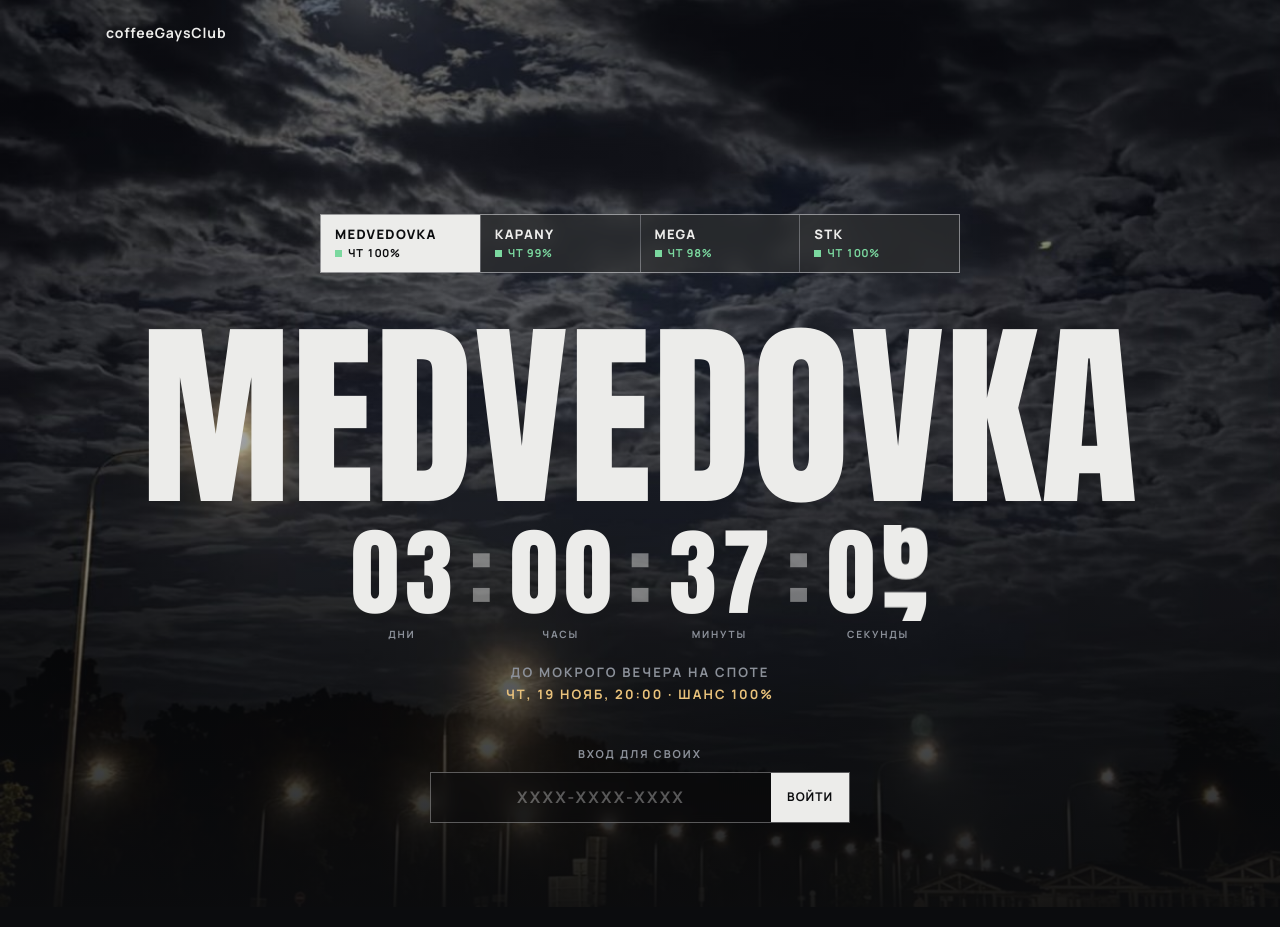
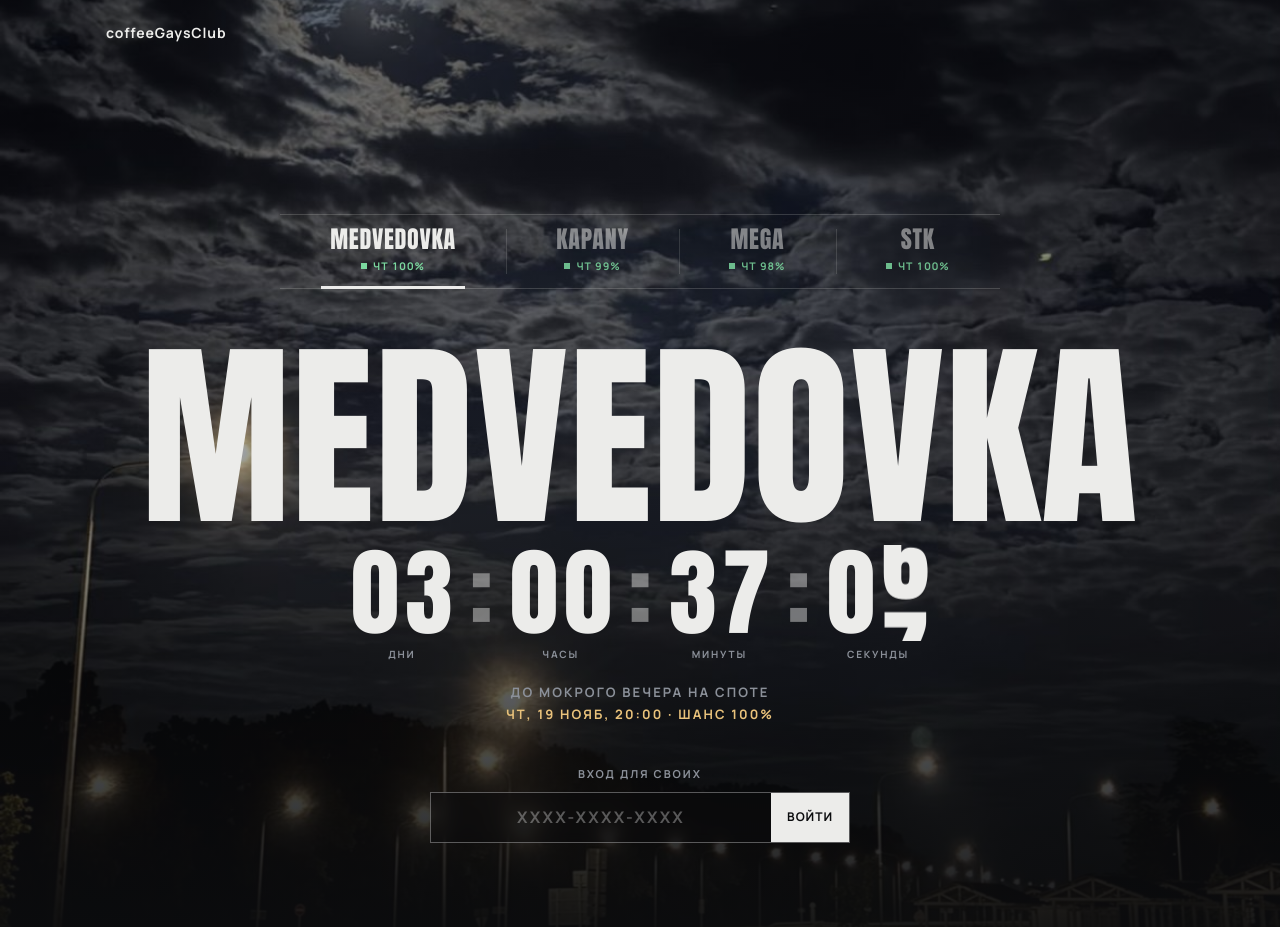
Before and after one commit to kilfaaa/drift, a plain HTML site: page index.html in a window 1280 px wide. Drawn offline with Linux system fonts and the light colour scheme.

Commit message:
Сайт: переключатель спотов в стиле заголовков
Co-Authored-By: Claude Opus 5.5 <noreply@anthropic.com>
Claude-Session: https://claude.ai/code/session_01WwNwFAQBPAb2C4X4fFPMWv

```diff
--- a/index.html
+++ b/index.html
@@ -213,20 +213,23 @@ h2{letter-spacing:.02em}
 .day.in .bars .b:nth-child(6) i{transition-delay:.18s}.day.in .bars .b:nth-child(7) i{transition-delay:.22s}.day.in .bars .b:nth-child(8) i{transition-delay:.26s}
 @media (prefers-reduced-motion:reduce){.day .bars .b i{transform:none}}
 
-/* SPOT TABS */
-.spots{display:grid;grid-template-columns:repeat(4,minmax(0,1fr));gap:1px;width:min(640px,100%);margin:0 auto clamp(18px,4.5vh,52px);border:1px solid rgba(236,236,234,.3);background:rgba(236,236,234,.3);backdrop-filter:blur(8px);-webkit-backdrop-filter:blur(8px)}
-.spots button{display:flex;flex-direction:column;align-items:flex-start;justify-content:center;gap:6px;min-width:0;background:rgba(11,12,14,.62);border:0;cursor:pointer;color:var(--fg);padding:12px 14px;font:inherit;font-size:13px;font-weight:800;letter-spacing:.1em;text-transform:uppercase;text-align:left;line-height:1.1;transition:background .2s}
-.spots button>span{max-width:100%;overflow:hidden;text-overflow:ellipsis;white-space:nowrap}
-.spots button:hover{background:rgba(30,32,36,.75)}
-.spots b{display:flex;align-items:center;gap:6px;font-size:11px;font-weight:700;letter-spacing:.08em;color:var(--muted);font-variant-numeric:tabular-nums;white-space:nowrap;min-height:13px}
-.spots b::before{content:"";width:7px;height:7px;flex:none;background:rgba(236,236,234,.25)}
+/* SPOT TABS — переключатель в духе заголовков: имена шрифтом Anton, активный — белый с полоской, остальные приглушены */
+.spots{display:flex;width:min(720px,100%);margin:0 auto clamp(22px,5vh,56px);border-top:1px solid rgba(236,236,234,.18);border-bottom:1px solid rgba(236,236,234,.18)}
+.spots button{flex:1 1 auto;position:relative;display:flex;flex-direction:column;align-items:center;justify-content:center;gap:7px;min-width:0;min-height:64px;padding:12px 6px 14px;background:transparent;border:0;cursor:pointer;color:rgba(236,236,234,.5);font:inherit;text-align:center;transition:color .2s,background .2s;-webkit-tap-highlight-color:transparent}
+.spots button+button::before{content:"";position:absolute;left:0;top:14px;bottom:14px;width:1px;background:rgba(236,236,234,.14)}
+.spots button>span{max-width:100%;overflow:hidden;text-overflow:ellipsis;white-space:nowrap;font-family:var(--f-display);font-size:clamp(15px,4.1vw,24px);line-height:1;letter-spacing:.03em;text-transform:uppercase}
+.spots button::after{content:"";position:absolute;left:18%;right:18%;bottom:-1px;height:3px;background:var(--fg);transform:scaleX(0);transition:transform .25s cubic-bezier(.2,.8,.2,1)}
+.spots button:hover{color:rgba(236,236,234,.85)}
+.spots button:focus-visible{outline:1px solid rgba(236,236,234,.6);outline-offset:-3px}
+.spots button[aria-selected="true"]{color:var(--fg)}
+.spots button[aria-selected="true"]::after{transform:scaleX(1)}
+.spots b{display:flex;align-items:center;gap:6px;font-size:10.5px;font-weight:700;letter-spacing:.1em;text-transform:uppercase;color:var(--muted);font-variant-numeric:tabular-nums;white-space:nowrap;min-height:12px;opacity:.85}
+.spots button[aria-selected="true"] b{opacity:1}
+.spots b::before{content:"";width:6px;height:6px;flex:none;background:var(--dry)}
 .spots b:empty::before{display:none}
 .spots b.go{color:var(--go)} .spots b.go::before{background:var(--go)}
 .spots b.maybe{color:var(--maybe)} .spots b.maybe::before{background:var(--maybe)}
-.spots button[aria-selected="true"]{background:var(--fg);color:var(--bg)}
-.spots button[aria-selected="true"] b{color:var(--bg)}
-.spots button[aria-selected="true"] b:not(.go):not(.maybe)::before{background:rgba(11,12,14,.35)}
-@media (max-width:560px){.spots{grid-template-columns:repeat(2,minmax(0,1fr))}.spots button{padding:11px 12px}}
+@media (max-width:420px){.spots button{padding:10px 6px 12px;gap:6px}.spots b{font-size:9.5px;letter-spacing:.06em;gap:4px}.spots button::after{left:10%;right:10%}}
 
 /* SOON */
 .soon{margin-top:22px;display:flex;flex-direction:column;gap:12px}
```
